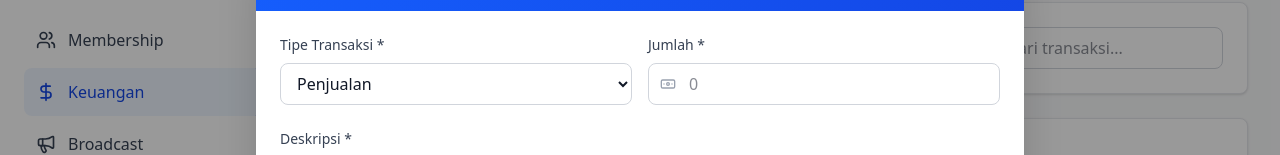
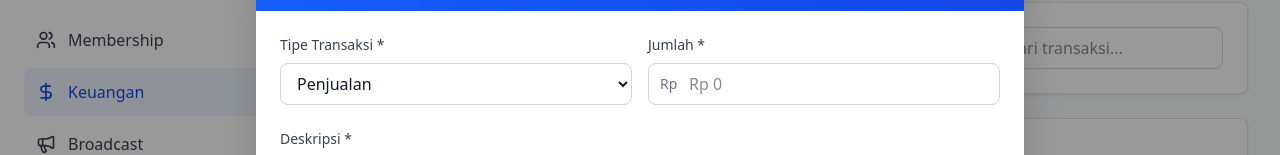
Before and after one commit to BroAegg/web-koperasi-umb, a Next.js app: page /koperasi/financial in a window 1280 px wide. Both pictures are taken after a click on the button "Tambah Transaksi". Shown: the part 189-344 px from the top of the page. Built offline with nearby package versions, Linux system fonts and the light colour scheme; no server answers.

Commit message:
feat: replace Banknote icon with 'Rp' text for better Indonesian UX
- Remove Banknote icon import from financial page
- Replace leftIcon with 'Rp' text for currency input field
- Maintain consistent styling with gray-500 color
- Improve user familiarity with Indonesian currency symbol

```diff
--- a/app/koperasi/financial/page.tsx
+++ b/app/koperasi/financial/page.tsx
@@ -6,7 +6,7 @@ import { Button } from '@/components/ui/button';
 import { Input } from '@/components/ui/input';
 import { Table, TableHeader, TableBody, TableRow, TableHead, TableCell } from '@/components/ui/table';
 import { Loading, CardSkeleton } from '@/components/ui/loading';
-import { formatCurrency, formatDate } from '@/lib/utils';
+import { formatCurrency, formatDate, formatTime, formatCurrencyInput, parseCurrencyInput } from '@/lib/utils';
 import { useNotification } from '@/lib/notification-context';
 import {
   DollarSign,
@@ -18,6 +18,7 @@ import {
   Search,
   Filter,
   Download,
+  Eye,
   Edit,
   Trash2,
   ShoppingCart,
@@ -26,8 +27,7 @@ import {
   X,
   FileText,
   Tag,
-  Hash,
-  Banknote
+  Hash
 } from 'lucide-react';
 
 interface Transaction {
@@ -97,10 +97,32 @@ export default function FinancialPage() {
     date: new Date().toISOString().split('T')[0],
   });
 
+  // State untuk formatted amount display
+  const [formattedAmount, setFormattedAmount] = useState('');
+
+  // Handler untuk amount input dengan formatting
+  const handleAmountChange = (e: React.ChangeEvent<HTMLInputElement>) => {
+    const value = e.target.value;
+    const formatted = formatCurrencyInput(value);
+    const numericValue = parseCurrencyInput(value);
+
+    setFormattedAmount(formatted);
+    setNewTransaction(prev => ({ ...prev, amount: numericValue }));
+  };
+
   useEffect(() => {
     fetchTransactions();
     fetchDailySummary();
   }, [selectedDate]);
+
+  // Effect untuk menginisialisasi formatted amount ketika editing
+  useEffect(() => {
+    if (newTransaction.amount) {
+      setFormattedAmount(formatCurrencyInput(newTransaction.amount));
+    } else {
+      setFormattedAmount('');
+    }
+  }, [newTransaction.amount]);
 
   const fetchTransactions = async () => {
     try {
@@ -230,6 +252,11 @@ export default function FinancialPage() {
         error('Kesalahan Server', 'Terjadi kesalahan pada server, silakan coba lagi');
       }
     }
+  };
+
+  const handleViewTransaction = (transaction: Transaction) => {
+    // Future enhancement: Show detailed view with connections to inventory/member
+    success('Detail Transaksi', `Transaksi: ${transaction.description || 'Tanpa catatan'}\nJumlah: ${formatCurrency(transaction.amount)}\nTanggal: ${formatDate(new Date(transaction.date))}`);
   };
 
   const handleEditTransaction = (transaction: Transaction) => {
@@ -505,11 +532,20 @@ export default function FinancialPage() {
                     </TableCell>
                     <TableCell>
                       <span className="text-gray-600 text-sm">
-                        {new Date(transaction.createdAt).toLocaleTimeString('id-ID')}
+                        {formatTime(transaction.createdAt)}
                       </span>
                     </TableCell>
                     <TableCell>
                       <div className="flex items-center gap-2">
+                        <Button
+                          variant="outline"
+                          size="sm"
+                          onClick={() => handleViewTransaction(transaction)}
+                          className="text-blue-600 hover:bg-blue-50"
+                          title="Lihat Detail"
+                        >
+                          <Eye className="w-4 h-4" />
+                        </Button>
                         <Button
                           variant="outline"
                           size="sm"
@@ -603,13 +639,11 @@ export default function FinancialPage() {
                     Jumlah *
                   </label>
                   <Input
-                    type="number"
-                    value={newTransaction.amount}
-                    onChange={(e) => setNewTransaction({ ...newTransaction, amount: e.target.value })}
-                    placeholder="0"
-                    min="0"
-                    step="0.01"
-                    leftIcon={<Banknote className="w-4 h-4 text-gray-400" />}
+                    type="text"
+                    value={formattedAmount}
+                    onChange={handleAmountChange}
+                    placeholder="Rp 0"
+                    leftIcon={<span className="text-sm font-medium text-gray-500">Rp</span>}
                     required
                   />
                 </div>
--- a/lib/utils.ts
+++ b/lib/utils.ts
@@ -23,7 +23,45 @@ export function formatDate(date: Date | string): string {
   }).format(new Date(date));
 }
 
+// Time formatter (jam:menit saja)
+export function formatTime(date: Date | string): string {
+  return new Intl.DateTimeFormat('id-ID', {
+    hour: '2-digit',
+    minute: '2-digit',
+    hour12: false, // format 24 jam
+  }).format(new Date(date));
+}
+
+// Date and time formatter
+export function formatDateTime(date: Date | string): string {
+  return new Intl.DateTimeFormat('id-ID', {
+    year: 'numeric',
+    month: 'short',
+    day: 'numeric',
+    hour: '2-digit',
+    minute: '2-digit',
+    hour12: false,
+  }).format(new Date(date));
+}
+
 // Number formatter
 export function formatNumber(num: number): string {
   return new Intl.NumberFormat('id-ID').format(num);
 }
+
+// Format currency input for display (with thousand separators)
+export function formatCurrencyInput(value: string): string {
+  // Remove all non-numeric characters except dots and commas
+  const numericValue = value.replace(/[^\d]/g, '');
+
+  // Convert to number and format with thousand separators
+  if (numericValue === '') return '';
+
+  const number = parseInt(numericValue);
+  return new Intl.NumberFormat('id-ID').format(number);
+}
+
+// Parse formatted currency back to numeric string for API
+export function parseCurrencyInput(formattedValue: string): string {
+  return formattedValue.replace(/[^\d]/g, '');
+}
```
Also changed, not shown: 1 other file (tests, documents, lock files or other folders).
